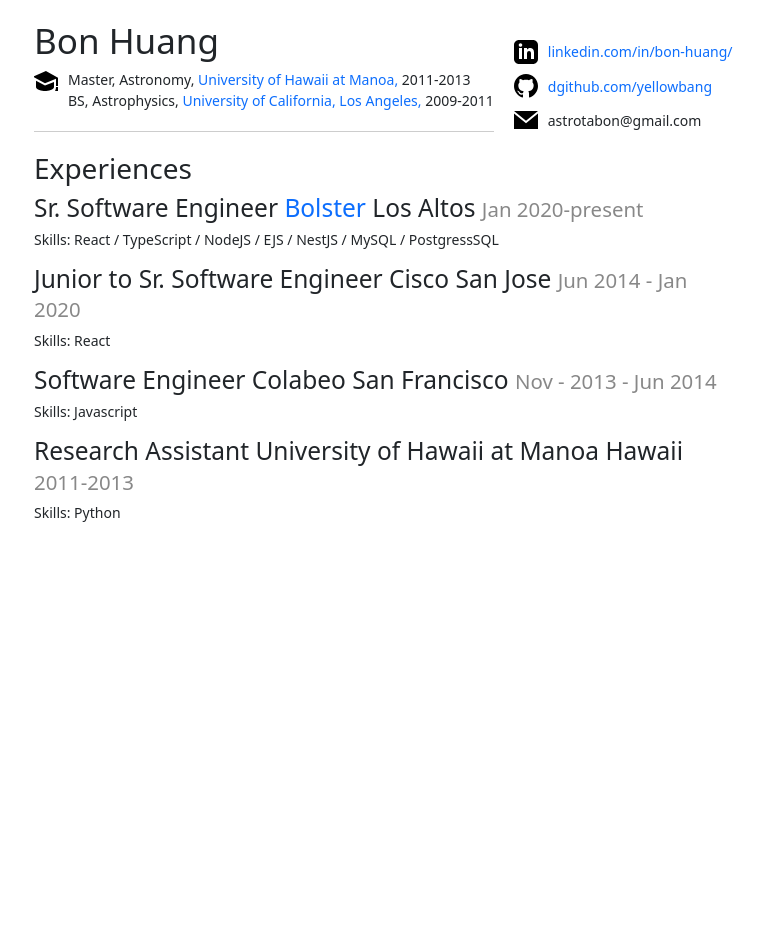
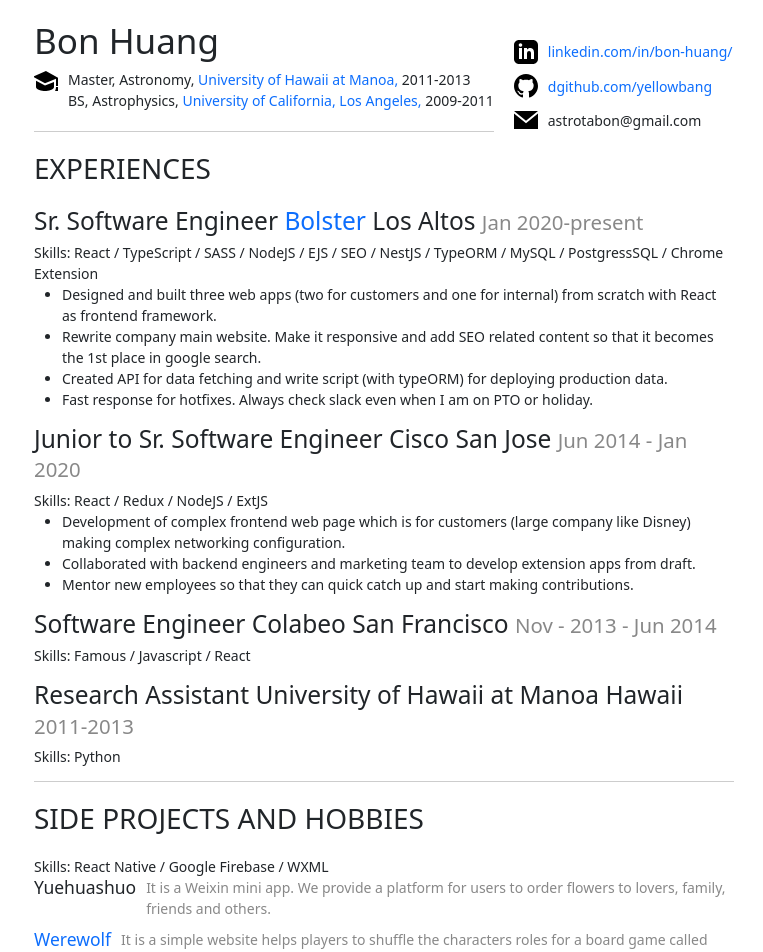
Before and after one commit to yellowbang/resume, a Next.js app: page / in a window 1280 px wide. Shown: the top 952 px of the page, without its empty margins (256-1019 px from the left). Before the commit the page ends 800 px from the top, so only its background shows below. Built offline with nearby package versions, Linux system fonts and the light colour scheme.

Commit message:
fill up resume

```diff
--- a/component/ExperienceItem.tsx
+++ b/component/ExperienceItem.tsx
@@ -4,8 +4,8 @@
   companyName: string;
   companyLink?: string;
   address: string;
-  skills: string[];
-  achievements: string[];
+  skills?: string[];
+  achievements?: string[];
 }
 
 export default function ExperienceItem(props: IExperienceItem) {
@@ -32,13 +32,14 @@
           <span className="secondary-font">{duration}</span>
         </h3>
       </div>
-      <div className="skills">Skills: {skills.join(" / ")}</div>
+      {skills && <div className="skills">Skills: {skills.join(" / ")}</div>}
       <ul className="achievements-list">
-        {achievements.map((achievement: string) => {
-          <li className="achievement-item" key={achievement}>
-            {achievement}
-          </li>;
-        })}
+        {achievements &&
+          achievements.map((achievement: string) => (
+            <li className="achievement-item" key={achievement}>
+              {achievement}
+            </li>
+          ))}
       </ul>
     </div>
   );
--- /dev/null
+++ b/component/OtherItem.tsx
@@ -0,0 +1,25 @@
+import styles from "../styles/OtherItem.module.css";
+
+interface IOtherItem {
+  title: string;
+  link?: string;
+  description: string;
+}
+
+export default function OtherItem(props: IOtherItem) {
+  const { title, link, description } = props;
+  return (
+    <div className={`${styles.otherItem} d-flex align-items-start`}>
+      <h5>
+        {link ? (
+          <a href="https://beibixiaofei.herokuapp.com/" title="beibi">
+            {title}
+          </a>
+        ) : (
+          title
+        )}
+      </h5>
+      <span className={styles.description}>{description}</span>
+    </div>
+  );
+}
--- a/pages/index.tsx
+++ b/pages/index.tsx
@@ -5,6 +5,7 @@
 import "bootstrap/dist/css/bootstrap.min.css";
 import styles from "../styles/Home.module.css";
 import myInfo from "../public/constants/MyInfo";
+import OtherItem from "../component/OtherItem";
 
 const Home: NextPage = () => {
   return (
@@ -32,9 +33,17 @@
         </div>
       </div>
       <div className={styles.experiences}>
-        <h2>Experiences</h2>
+        <h2>EXPERIENCES</h2>
         {myInfo.experiences.map((experience) => (
           <ExperienceItem {...experience} key={experience.companyName} />
+        ))}
+      </div>
+      <div className={styles.border} />
+      <div className={styles.others}>
+        <h2>SIDE PROJECTS AND HOBBIES</h2>
+        <div>Skills: {myInfo.otherSkills.join(" / ")}</div>
+        {myInfo.others.map((other) => (
+          <OtherItem {...other} key={other.title} />
         ))}
       </div>
     </div>
--- a/public/constants/MyInfo.tsx
+++ b/public/constants/MyInfo.tsx
@@ -39,29 +39,41 @@
       skills: [
         "React",
         "TypeScript",
+        "SASS",
         "NodeJS",
         "EJS",
+        "SEO",
         "NestJS",
+        "TypeORM",
         "MySQL",
         "PostgressSQL",
+        "Chrome Extension",
       ],
-      achievements: ["aa", "aa", "aa"],
+      achievements: [
+        "Designed and built three web apps (two for customers and one for internal) from scratch with React as frontend framework.",
+        "Rewrite company main website. Make it responsive and add SEO related content so that it becomes the 1st place in google search.",
+        "Created API for data fetching and write script (with typeORM) for deploying production data.",
+        "Fast response for hotfixes. Always check slack even when I am on PTO or holiday.",
+      ],
     },
     {
       title: "Junior to Sr. Software Engineer",
       companyName: "Cisco",
       address: "San Jose",
       duration: "Jun 2014 - Jan 2020",
-      skills: ["React"],
-      achievements: ["bb", "bb", "bb", "bb"],
+      skills: ["React", "Redux", "NodeJS", "ExtJS"],
+      achievements: [
+        "Development of complex frontend web page which is for customers (large company like Disney) making complex networking configuration.",
+        "Collaborated with backend engineers and marketing team to develop extension apps from draft.",
+        "Mentor new employees so that they can quick catch up and start making contributions.",
+      ],
     },
     {
       title: "Software Engineer",
       companyName: "Colabeo",
       address: "San Francisco",
       duration: "Nov - 2013 - Jun 2014",
-      skills: ["Javascript"],
-      achievements: [],
+      skills: ["Famous", "Javascript", "React"],
     },
     {
       title: "Research Assistant",
@@ -69,7 +81,25 @@
       address: "Hawaii",
       duration: "2011-2013",
       skills: ["Python"],
-      achievements: [],
+    },
+  ],
+  otherSkills: ["React Native", "Google Firebase", "WXML"],
+  others: [
+    {
+      title: "Yuehuashuo",
+      description:
+        "It is a Weixin mini app. We provide a platform for users to order flowers to lovers, family, friends and others.",
+    },
+    {
+      title: "Werewolf",
+      link: "https://game-0823.web.app/",
+      description:
+        "It is a simple website helps players to shuffle the characters roles for a board game called Werewolf",
+    },
+    {
+      title: "Our Memories",
+      link: "https://beibixiaofei.herokuapp.com/",
+      description: "It is a website to make my wife happy.",
     },
   ],
 };
--- a/styles/Home.module.css
+++ b/styles/Home.module.css
@@ -9,3 +9,9 @@
   padding-bottom: 20px;
   border-bottom: 1px solid #cdcdcd;
 }
+
+.border {
+  width: 100%;
+  border-bottom: 1px solid #cdcdcd;
+  margin-bottom: 20px;
+}
--- /dev/null
+++ b/styles/OtherItem.module.css
@@ -0,0 +1,8 @@
+.otherItem + .otherItem {
+  padding-top: 10px;
+}
+
+.otherItem .description {
+  padding-left: 10px;
+  color: #888;
+}
--- a/styles/globals.css
+++ b/styles/globals.css
@@ -9,6 +9,9 @@
   justify-content: center;
 }
 
+h2 {
+  margin-bottom: 20px !important;
+}
 a {
   text-decoration: none !important;
 }
```
